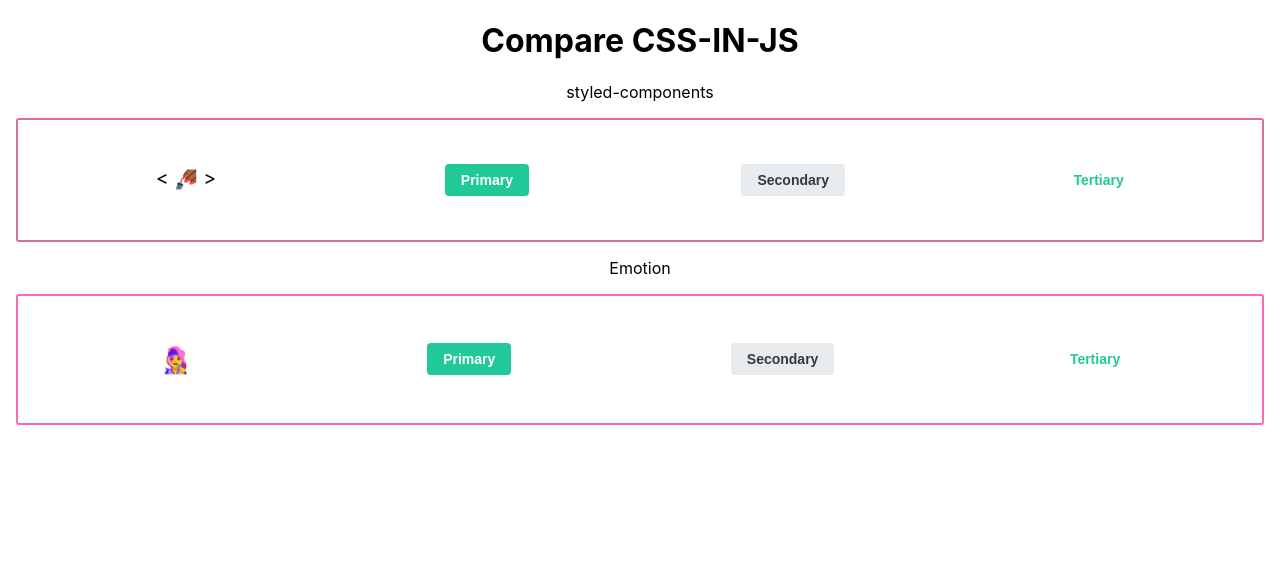
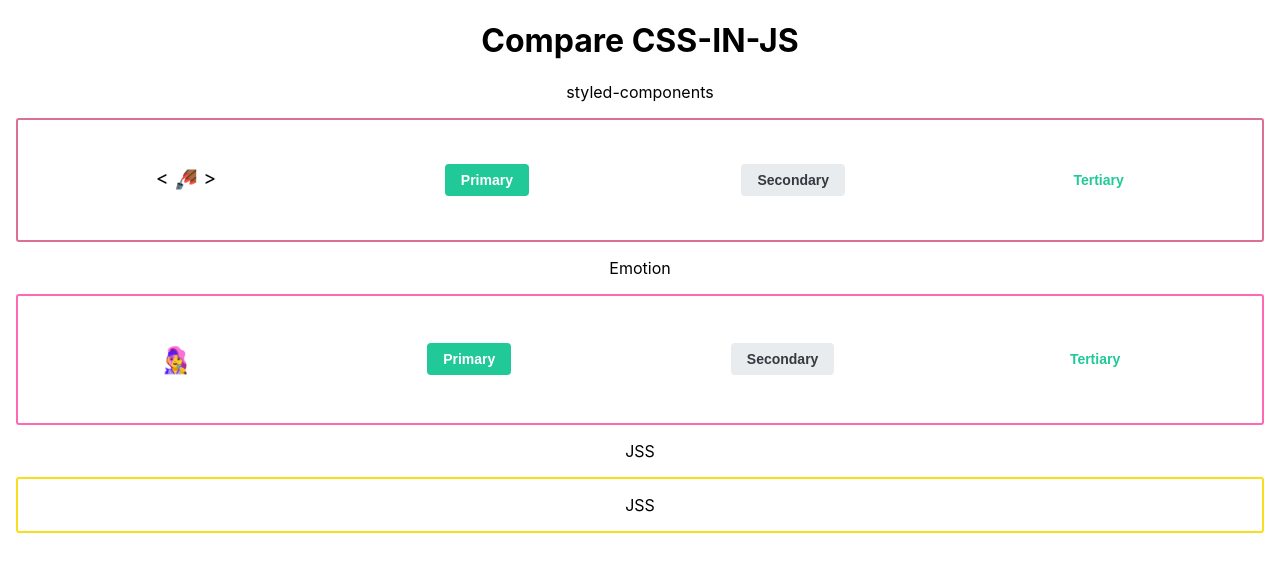
Before and after one commit to Jereint20/compare_css-in-js, a React (Create React App) app: page / in a window 1280 px wide. Shown: the top 572 px of the page. Built offline with nearby package versions, Linux system fonts and the light colour scheme.

Commit message:
Implement JSS Animation

```diff
--- a/src/App.tsx
+++ b/src/App.tsx
@@ -3,6 +3,7 @@
 import './App.css';
 import StyledComponents from './components/StyledComponents';
 import Emotion from './components/Emotion';
+import JSS from './components/JSS';
 
 function App() {
     return (
@@ -12,6 +13,8 @@
             <StyledComponents />
             <p>Emotion</p>
             <Emotion />
+            <p>JSS</p>
+            <JSS />
         </div>
     );
 }
--- /dev/null
+++ b/src/components/JSS/Animation.tsx
@@ -0,0 +1,21 @@
+import React from 'react';
+import { createUseStyles } from 'react-jss';
+
+const useStyles = createUseStyles({
+    '@keyframes slideRight': {
+        from: { opacity: 0 },
+        to: { opacity: 1 },
+    },
+
+    text: {
+        display: 'inline-block',
+        animation: '$slideRight 1s ease-in-out infinite alternate',
+    },
+});
+
+const SlideRight = () => {
+    const classes = useStyles();
+    return <div className={classes.text}>JSS</div>;
+};
+
+export default SlideRight;
--- /dev/null
+++ b/src/components/JSS/index.tsx
@@ -0,0 +1,37 @@
+import React from 'react';
+import { createUseStyles } from 'react-jss';
+import SlideRight from './Animation';
+
+// Create your Styles. Remember, since React-JSS uses the default preset,
+// most plugins are available without further configuration needed.
+const useStyles = createUseStyles({
+    sectionStyles: {
+        boxSizing: 'border-box',
+        margin: '1rem',
+        padding: '1rem',
+        height: '30rem',
+        display: 'flex',
+        flexDirection: 'column',
+        justifyContent: 'space-around',
+        alignItems: 'center',
+        alignContent: 'space-around',
+        border: '2px solid #f7df1e',
+        borderRadius: 3,
+
+        '@media (min-width: 400px)': {
+            flexDirection: 'row',
+            height: 'auto',
+        },
+    },
+});
+
+const JSS = () => {
+    const classes = useStyles();
+    return (
+        <section className={classes.sectionStyles}>
+            <SlideRight />
+        </section>
+    );
+};
+
+export default JSS;
```
